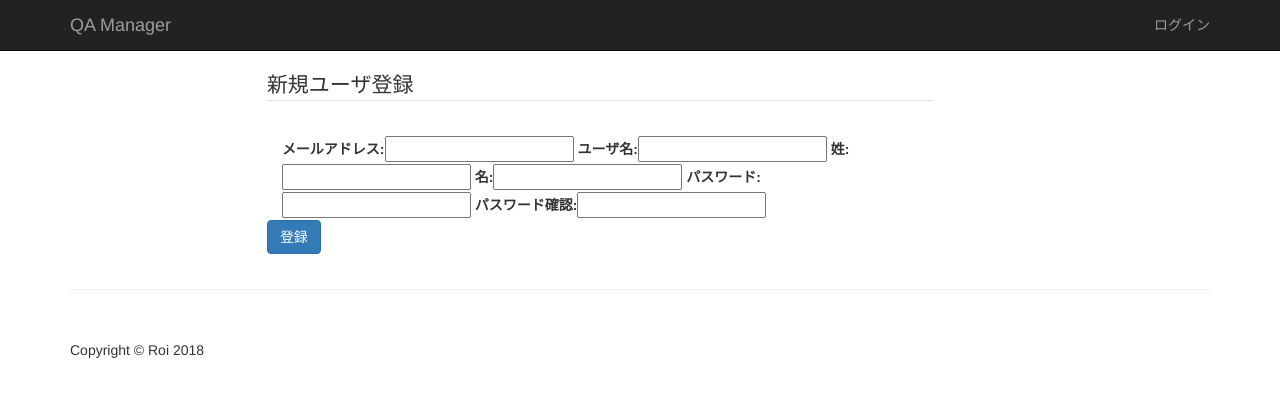
After one commit to weilyu/qa-manager, a Django app: page /signup in a window 1280 px wide. The commit adds this page. Shown: the top 397 px of the page. Run offline with Django 3.2, Linux system fonts and the light colour scheme; some libraries are stand-ins or nearby versions.

Commit message:
done login logout and signup

```diff
--- a/mainsite/forms.py
+++ b/mainsite/forms.py
@@ -24,19 +24,21 @@ class SignUpForm(forms.ModelForm):
     confirm_password = forms.CharField(widget=forms.PasswordInput, label='パスワード確認')
 
 
-class LoginForm(forms.ModelForm):
+class LoginForm(forms.Form):
+    username = forms.CharField(label='ユーザ名', max_length=150)
+    password = forms.CharField(label='パスワード', widget=forms.PasswordInput)
+    keep_logged_in = forms.BooleanField(widget=forms.CheckboxInput, label="ログイン情報を保持する", required=False, initial=False)
+
+
+class ProfileForm(forms.ModelForm):
     class Meta:
         model = User
-        fields = ['username', 'password']
+        fields = ['email', 'last_name', 'first_name']
+        labels = {
+            'email': 'メールアドレス',
+            'last_name': '姓',
+            'first_name': '名'
+        }
         widgets = {
-            'password': forms.PasswordInput,
+            'email': forms.EmailInput,
         }
-        help_texts = {
-            'username': None
-        }
-        labels = {
-            'username': 'ユーザ名',
-            'password': 'パスワード',
-        }
-
-    keep_logged_in = forms.BooleanField(widget=forms.CheckboxInput, label="ログイン情報を保持する")
--- a/mainsite/models.py
+++ b/mainsite/models.py
@@ -8,8 +8,8 @@ class System(models.Model):
         verbose_name_plural = 'システム'
 
     name = models.CharField(max_length=50, verbose_name='システム名')
-    start_date = models.DateField(default=datetime.date, verbose_name='開始日')
-    end_date = models.DateField(null=True, verbose_name='終了日')
+    start_date = models.DateField(default=datetime.date.today, verbose_name='開始日')
+    end_date = models.DateField(blank=True, null=True, verbose_name='終了日')
 
     def __str__(self):
         return self.name
--- a/mainsite/views.py
+++ b/mainsite/views.py
@@ -1,17 +1,65 @@
-from django.shortcuts import render
+from django.shortcuts import render, redirect
 from django.contrib.auth.models import User
 from django.contrib import auth
 from mainsite import forms
+from django.contrib.auth.decorators import login_required
+from django.contrib import messages
 
 
 # Create your views here.
-def index(request):
-    user = User.objects.get(username='lvwei1001')
-    auth.login(request, user)
+@login_required(login_url='login')
+def summary(request):
     return render(request, 'base.html', locals())
 
 
 def login(request):
-    # TODO: if user is logged in, redirect to index
-    form = forms.LoginForm()
+    if request.user.is_authenticated:
+        return redirect(to='summary')
+    if request.method != 'POST':
+        form = forms.LoginForm()
+    else:
+        form = forms.LoginForm(request.POST)
+        if form.is_valid():
+            username = request.POST['username'].strip()
+            password = request.POST['password']
+            user = auth.authenticate(username=username, password=password)
+            if user is not None:
+                if user.is_active:
+                    auth.login(request, user)
+                    messages.add_message(request, messages.SUCCESS, 'ログインしました')
+                    return redirect(to=summary)
+                else:
+                    messages.add_message(request, messages.ERROR,
+                                         'ユーザーは無効です。 システム管理者に連絡してください。')
+            else:
+                messages.add_message(request, messages.ERROR, 'ログインに失敗しました')
+
     return render(request, 'login.html', locals())
+
+
+def logout(request):
+    auth.logout(request)
+    messages.add_message(request, messages.INFO, 'ログアウトしました')
+    return redirect(to=login)
+
+
+def signup(request):
+    if request.method == 'POST':
+        form = forms.SignUpForm(request.POST)
+        if form.is_valid():
+            user = form.save()
+            if user is not None:
+                auth.login(request, user)
+                messages.add_message(request, messages.SUCCESS, user.last_name + 'さま、QA Managerへようこそ')
+                return redirect(to=summary)
+        else:
+            messages.add_message(request, messages.ERROR, 'バリデーションエラー')
+    else:
+        form = forms.SignUpForm()
+    return render(request, 'signup.html', locals())
+
+
+@login_required(login_url='login')
+def profile(request):
+    # TODO
+    return render(request, 'profile.html', locals())
--- a/qa_manager/settings.py
+++ b/qa_manager/settings.py
@@ -101,9 +101,9 @@ AUTH_PASSWORD_VALIDATORS = [
 # Internationalization
 # https://docs.djangoproject.com/en/2.0/topics/i18n/
 
-LANGUAGE_CODE = 'en-us'
+LANGUAGE_CODE = 'ja'
 
-TIME_ZONE = 'UTC'
+TIME_ZONE = 'Asia/Tokyo'
 
 USE_I18N = True
 
--- a/qa_manager/urls.py
+++ b/qa_manager/urls.py
@@ -19,6 +19,10 @@ from mainsite import views
 
 urlpatterns = [
     path('admin/', admin.site.urls),
-    path('', views.index),
-    path('login', views.login, name='login')
+    path('summary', views.summary, name='summary'),
+    path('login', views.login, name='login'),
+    path('logout', views.logout, name='logout'),
+    path('signup', views.signup, name='signup'),
+    path('profile', views.profile, name='profile'),
+
 ]
--- a/templates/base.html
+++ b/templates/base.html
@@ -38,6 +38,12 @@
             {% include 'side_nav.html' %}
         {% endif %}
         <div class="col-md-9">
+            {% for message in messages %}
+                <div class="alert alert-{% if message.tags == 'error' %}danger{% else %}{{ message.tags }}{% endif %}">
+                    <button type="button" class="close" data-dismiss="alert" aria-hidden="true">&times;</button>
+                    {{ message }}
+                </div>
+            {% endfor %}
             {% block content %}{% endblock %}
         </div>
     </div>
--- a/templates/login.html
+++ b/templates/login.html
@@ -2,7 +2,7 @@
 {% load bootstrap %}
 {% block content %}
 
-    <form action="{% url 'login' %}" method="post" role="form">
+    <form action="{% url 'login' %}" method="post" class="form-horizontal col-lg-offset-3" role="form">
         <legend>ログイン</legend>
         {% csrf_token %}
         {{ form|bootstrap_horizontal }}
--- a/templates/side_nav.html
+++ b/templates/side_nav.html
@@ -2,6 +2,7 @@
     <p class="lead">アクション</p>
     <div class="list-group">
         <a href="#" class="list-group-item">現状</a>
+        <a href="#" class="list-group-item">一覧</a>
         <a href="#" class="list-group-item">発行</a>
         <a href="#" class="list-group-item">回答</a>
         <a href="#" class="list-group-item">確認</a>
--- /dev/null
+++ b/templates/signup.html
@@ -0,0 +1,17 @@
+{% extends 'base.html' %}
+{% load bootstrap %}
+
+{% block content %}
+    <form action="{% url 'signup' %}" method="post" class="form-horizontal col-lg-offset-3" role="form">
+        <div class="form-group">
+            <legend>新規ユーザ登録</legend>
+        </div>
+        {% csrf_token %}
+        {{ form|bootstrap }}
+        <div class="form-group">
+            <div class="col-lg-offset-0">
+                <button type="submit" class="btn btn-primary">登録</button>
+            </div>
+        </div>
+    </form>
+{% endblock %}
--- a/templates/top_nav.html
+++ b/templates/top_nav.html
@@ -17,14 +17,19 @@
             <ul class="nav navbar-nav navbar-right">
                 {% if user.is_authenticated %}
                     <li>
-                        <a href="#">{{ user.last_name }}　{{ user.first_name }}</a>
+                        <a href="{% url 'profile' %}">{{ user.last_name }}　{{ user.first_name }}</a>
                     </li>
                     <li>
-                        <a href="#">ログアウト</a>
+                        <a href="{% url 'logout' %}">ログアウト</a>
                     </li>
                 {% else %}
                     <li>
-                        <a href="#">登録</a>
+                        {% if 'signup' in request.path %}
+                            <a href="{% url 'login' %}">ログイン</a>
+                        {% else %}
+                            <a href="{% url 'signup' %}">登録</a>
+                        {% endif %}
+
                     </li>
                 {% endif %}
             </ul>
```
Also changed, not shown: templates/profile.html (added, +17 -0 lines).
